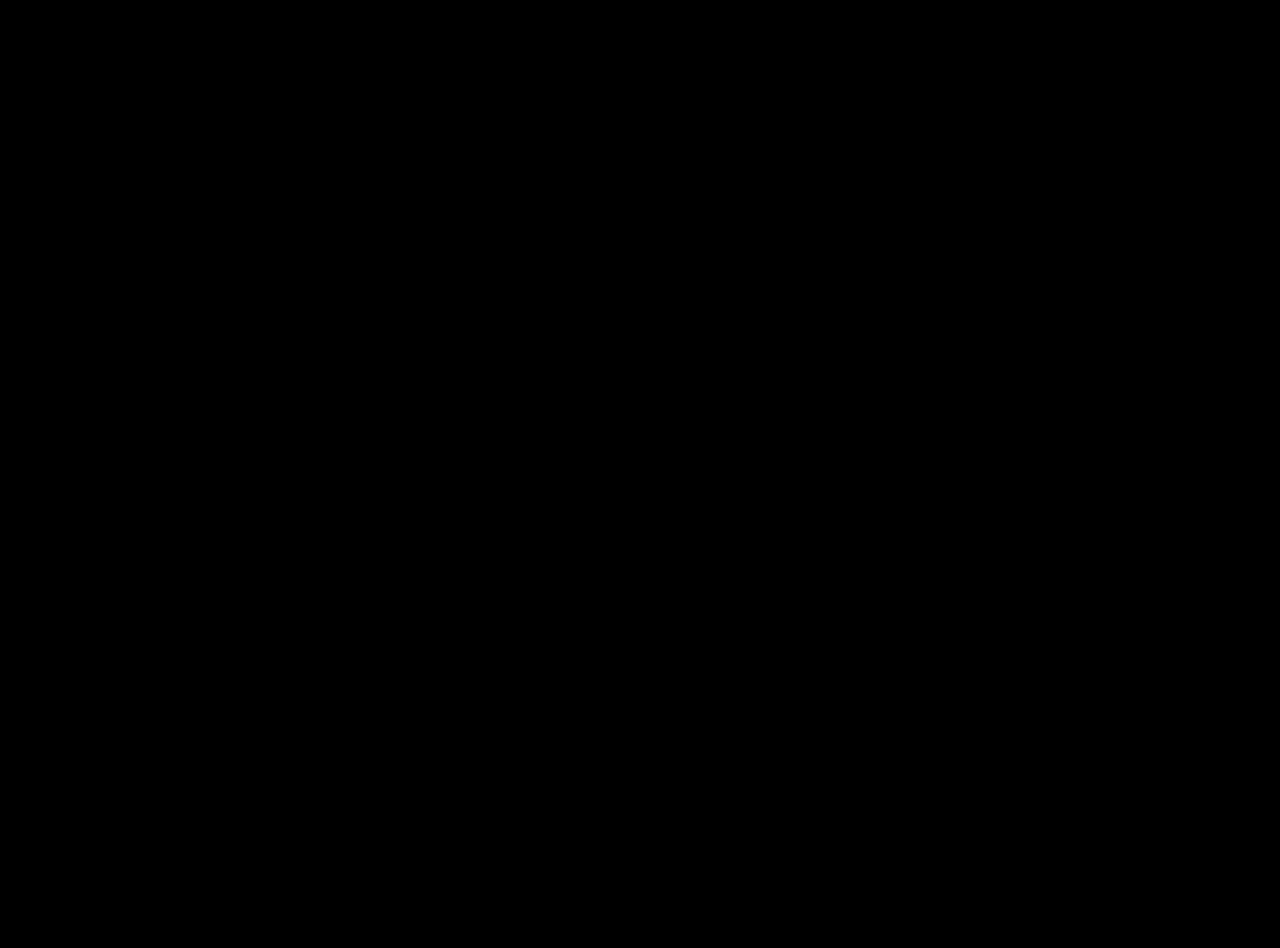
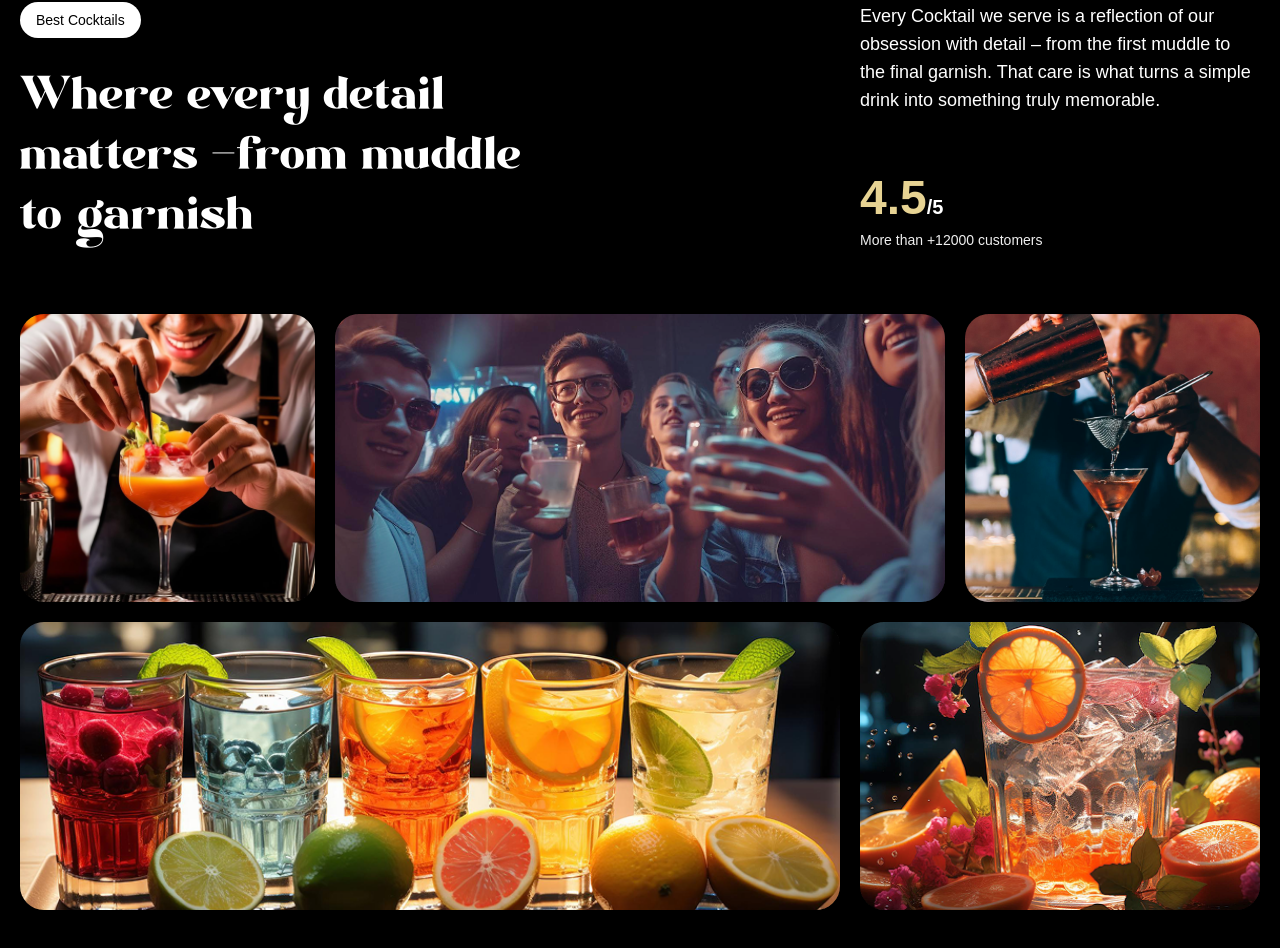
Before and after one commit to AakashMedge/bartendergsap, a React (Vite) app: page / in a window 1280 px wide. Shown: the part 1710-2658 px from the top of the page. Before the commit the page ends 1600 px from the top, so only its background shows below. Built offline with nearby package versions, Linux system fonts and the light colour scheme; a web font is replaced by a local one.

Commit message:
Implemented the About Section

```diff
--- a/src/App.jsx
+++ b/src/App.jsx
@@ -4,6 +4,7 @@
 import Navbar from "./components/Navbar";
 import Hero from "./components/Hero";
 import Cocktails from "./components/Cocktails";
+import About from "./components/About";
 
 gsap.registerPlugin(ScrollTrigger, SplitText);
 
@@ -13,6 +14,7 @@
     <Navbar/>
     <Hero/>
     <Cocktails/>
+    <About/>
     </main>
   )
 }
--- /dev/null
+++ b/src/components/About.jsx
@@ -0,0 +1,103 @@
+import { useGSAP } from "@gsap/react";
+import gsap from "gsap";
+import SplitText from "gsap/SplitText";
+
+const About = () => {
+    useGSAP(() => {
+    const titleSplit = SplitText.create('#about h2', {
+    type: 'words'
+  })
+
+  const scrollTimeline = gsap.timeline({
+    scrollTrigger: {
+      trigger: '#about',
+      start: 'top center'
+    }
+})
+
+scrollTimeline
+ .from(titleSplit.words, {
+    opacity: 0,
+    duration: 1,
+    yPercent: 100,
+    ease: 'expo.out',
+    stagger: 0.02
+})
+.from('.top-grid div, .bottom-grid div', {
+    opacity: 0,
+    duration: 1,
+    ease: 'power1.inOut',
+    stagger: 0.04,
+}, '-=0.5')
+})
+
+  return (
+    <div id='about'>
+      <div className='mb-16 md:px-0 px-5'>
+        <div className='content'>
+          <div className='md:col-span-8'>
+            <p className='badge'>Best Cocktails</p>
+            <h2>
+              Where every detail matters <span className='text-white'>-</span>
+              from muddle to garnish
+            </h2>
+          </div>
+
+          <div className='sub-content'>
+            <p>
+              Every Cocktail we serve is a reflection of our obsession with detail –
+              from the first muddle to the final garnish. That care is what turns a
+              simple drink into something truly memorable.
+            </p>
+            <div>
+              <p className='md-text-3xl text-xl font-bold'>
+                <span>4.5</span>/5
+              </p>
+              <p className='text-sm text-white-100'>
+                More than +12000 customers
+              </p>
+            </div>
+          </div>
+        </div>
+      </div>
+
+      {/* ✅ Fixed top grid structure */}
+      <div className='top-grid'>
+        <div className='md:col-span-3'>
+          <div className='noisy'>
+            <img src="/images/abt1.png" alt="grid-img-1" />
+          </div>
+        </div>
+
+        <div className='md:col-span-6'>
+          <div className='noisy'>
+            <img src="/images/abt2.png" alt="grid-img-2" />
+          </div>
+        </div>
+
+        <div className='md:col-span-3'>
+          <div className='noisy'>
+            <img src="/images/abt5.png" alt="grid-img-5" />
+          </div>
+        </div>
+      </div>
+
+      {/* ✅ Fixed bottom grid structure */}
+      <div className='bottom-grid'>
+        <div className='md:col-span-8'>
+          <div className='noisy'>
+            <img src="/images/abt3.png" alt="grid-img-3" />
+          </div>
+        </div>
+
+        <div className='md:col-span-4'>
+          <div className='noisy'>
+            <img src="/images/abt4.png" alt="grid-img-4" />
+          </div>
+        </div>
+      </div>
+    </div>
+  )
+}
+
+export default About
```
